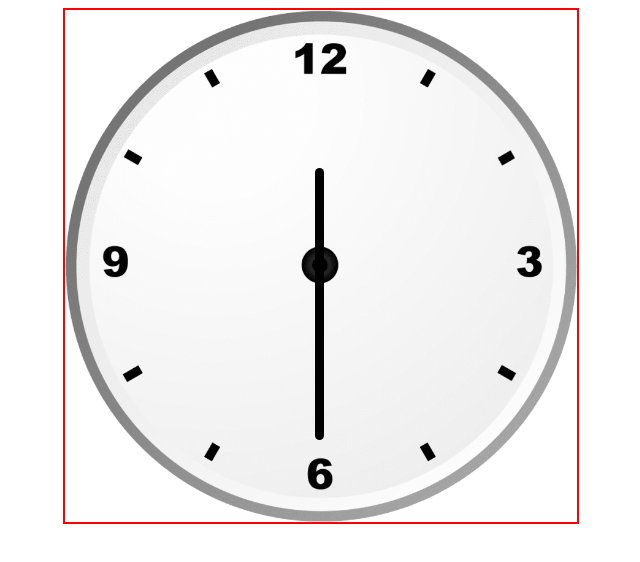
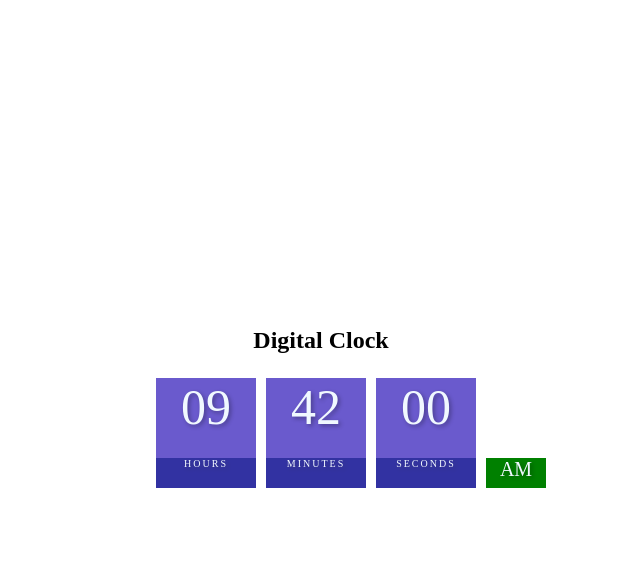
Before and after one commit to Aakash231217/JS_Practice, a plain HTML site: page AnalogClock/index.html in a window 1280 px wide. Shown: the whole page, without its empty margins (319-959 px from the left). Drawn offline with Linux system fonts and the light colour scheme.

Commit message:
first commit

```diff
--- a/AnalogClock/index.html
+++ b/AnalogClock/index.html
@@ -9,10 +9,23 @@
         <link rel="stylesheet" href="style.css">
     </head>
     <body>
-        <div id="clockContainer">
-            <div id="hour"></div>
-            <div id="minute"></div>
-            <div id="second"></div>
+        <h2>Digital Clock</h2>
+        <div class="clock">
+            <div>
+                <span id="hour">00</span>
+                <span class="text">Hours</span>
+            </div>
+            <div>
+                <span id="minutes">00</span>
+                <span class="text">Minutes</span>
+            </div>
+            <div>
+                <span id="hour">00</span>
+                <span class="text">Seconds</span>
+            </div>
+            <div>
+                <span id="ampm">AM</span>
+            </div>
         </div>
         <script src="index.js" async defer></script>
     </body>
--- a/AnalogClock/index.js
+++ b/AnalogClock/index.js
@@ -0,0 +1,25 @@
+const hourE1= document.getElementById("hour");
+const minuteE1= document.getElementById("minutes");
+const secondE1= document.getElementById("seconds");
+const ampmE1= document.getElementById("ampm");
+
+
+function updateclock(){
+    let h = new Date().getHours();
+    let m= new Date().getMinutes();
+    let s= new Date().getSeconds();
+    let ampm="AM";
+    if(h>12){
+        h=h-12;
+        ampm="PM";
+    }
+    h=h<10?"0"+h:h;
+    hourE1.innerText=h;
+    minuteE1.innerText=m;
+    secondE1.innerText=s;
+    ampmE1,(innerText=ampm);
+    setTimeout(()=>{
+    updateclock();
+    },1000)
+}
+updateclock();
--- a/AnalogClock/style.css
+++ b/AnalogClock/style.css
@@ -1,20 +1,49 @@
-#clockContainer{
-    margin:auto;
-    border:2px solid red;
-    height: 40vw;
-    width: 40vw;
-    background: url(clock.png) no-repeat;
-    background-size:100%;
+body{
+    margin:0;
+    display:flex;
+    flex-direction: column;
+    align-items: center;
+    height:100vh;
+    justify-content:center;
+    background: url("https://media.istockphoto.com/id/636379014/photo/hands-forming-a-heart-shape-with-sunset-silhouette.jpg?s=612x612&w=0&k=20&c=CgjWWGEasjgwia2VT7ufXa10azba2HXmUDe96wZG8F0=");
+    background:url(no-repeat);
 }
 
-#hour, #minute, #second{
+.clock{
+    display: flex;
+}
+
+.clock div{
+    margin:5px;
+    position: relative;
+}
+
+.clock span{
+    width:100px;
+    height:80px;
+    background:slateblue;
+    opacity:8;
+    color:aliceblue;
+    display: flex;
+    justify-content: center;
+    font-size: 50px;
+    text-shadow: 2px 2px 4px rgba(0,0,0,0.3);
+
+}
+
+.clock .text{
+    height: 30px;
+    font-size:10px;
+    text-transform: uppercase;
+    letter-spacing: 2px;
+    background: darkblue;
+    opacity: 80%;
+}
+.clock #ampm{
+    bottom:0;
     position: absolute;
-    background: black;
-    border-radius:10px;
+    width:60px;
+    height:30px;
+    font-size:20px;
+    background: green;
 }
-#hour{
-    width:0.75%;
-    height:34%;
-    top:21%;
-    left:49.5%
-}
```
